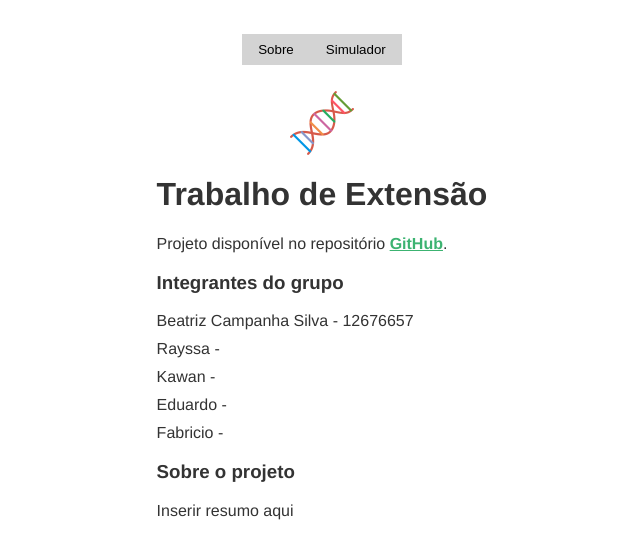
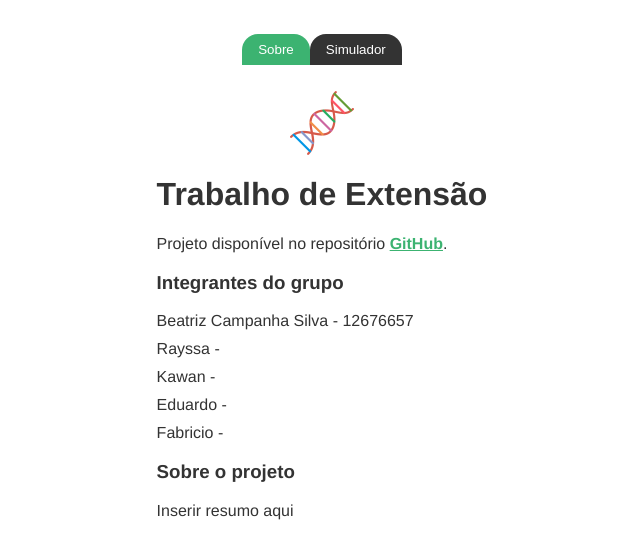
Before and after one commit to BCampanha/extensao-biomol, a Vue app: page / in a window 1280 px wide. Shown: the top 558 px of the page, without its empty margins (318-958 px from the left). Built offline with nearby package versions, Linux system fonts and the light colour scheme.

Commit message:
Arrumando barra de navegação e formatação

```diff
--- a/src/App.vue
+++ b/src/App.vue
@@ -1,7 +1,7 @@
 <template>
   <ul class="navegacao">
-    <li><button @click="pagina=0">Sobre</button></li>
-    <li><button @click="pagina=1">Simulador</button></li>
+    <li><button @click="pagina=0" :class="{'ativo' : pagina===0 }">Sobre</button></li>
+    <li><button @click="pagina=1" :class="{'ativo' : pagina===1 }">Simulador</button></li>
   </ul>
   <img class="logo" alt="Fita dupla de DNA" src="./assets/dna.png">
   <SobreTrabalho v-if="pagina===0"/>
@@ -33,6 +33,21 @@ export default {
 li {
   display: inline-block;
 }
+.ativo {
+  background-color: mediumseagreen;
+}
+button {
+  padding: 0.5rem 1rem;
+  background-color: #333;
+  color: white;
+  border-style: none;
+  border-top-left-radius: 1rem;
+  border-top-right-radius: 1rem;
+  border-bottom: none;
+}
+button:hover{
+  background-color: black;
+}
 </style>
 
 <style>
@@ -50,14 +65,6 @@ a {
   font-weight: 600;
   color: mediumseagreen;
 }
-button {
-  padding: 0.5rem 1rem;
-  background-color: lightgray;
-  border-style: none
-}
-button:hover, button:focus {
-  background-color: mediumseagreen;
-}
 ul {
   list-style-type: none;
   padding: 0;
```
